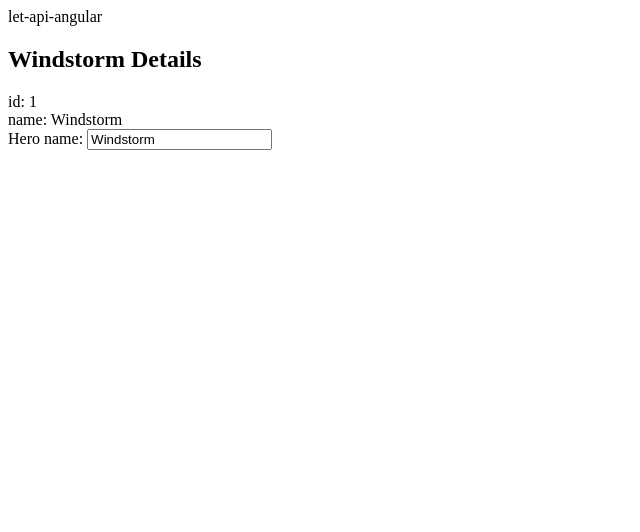
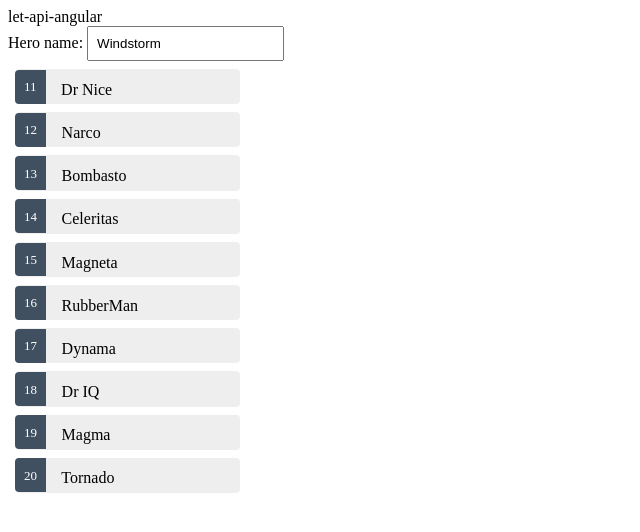
Before and after one commit to bnmghjtyu0/let-api-angular, an Angular app: page / in a window 1280 px wide. Shown: the top 532 px of the page, without its empty margins (0-640 px from the left). Built offline with nearby package versions, Linux system fonts and the light colour scheme.

Commit message:
chore: for loop, event, class binding

```diff
--- a/src/app/heroes/heroes.component.html
+++ b/src/app/heroes/heroes.component.html
@@ -1,8 +1,18 @@
 <div>
-  <h2>{{ hero.name }} Details</h2>
-  <div><span>id: </span>{{ hero.id }}</div>
-  <div><span>name: </span>{{ hero.name }}</div>
+  <div *ngIf="selectedHero">
+    <h2>{{ selectedHero.name | uppercase }} Details</h2>
+    <div><span>id: </span>{{ selectedHero.id }}</div>
+  </div>
 
   <label for="name">Hero name: </label>
   <input id="name" [(ngModel)]="hero.name" placeholder="name" />
+  <ul class="heroes">
+    <li
+      *ngFor="let hero of heroes"
+      (click)="onSelect(hero)"
+      [class.selected]="hero === selectedHero"
+    >
+      <span class="badge">{{ hero.id }}</span> {{ hero.name }}
+    </li>
+  </ul>
 </div>
--- a/src/app/heroes/heroes.component.scss
+++ b/src/app/heroes/heroes.component.scss
@@ -0,0 +1,52 @@
+/* HeroesComponent's private CSS styles */
+.heroes {
+  margin: 0 0 2em 0;
+  list-style-type: none;
+  padding: 0;
+  width: 15em;
+}
+.heroes li {
+  cursor: pointer;
+  position: relative;
+  left: 0;
+  background-color: #EEE;
+  margin: .5em;
+  padding: .3em 0;
+  height: 1.6em;
+  border-radius: 4px;
+}
+.heroes li:hover {
+  color: #2c3a41;
+  background-color: #e6e6e6;
+  left: .1em;
+}
+.heroes li.selected {
+  background-color: black;
+  color: white;
+}
+.heroes li.selected:hover {
+  background-color: #505050;
+  color: white;
+}
+.heroes li.selected:active {
+  background-color: black;
+  color: white;
+}
+.heroes .badge {
+  display: inline-block;
+  font-size: small;
+  color: white;
+  padding: 0.8em 0.7em 0 0.7em;
+  background-color:#405061;
+  line-height: 1em;
+  position: relative;
+  left: -1px;
+  top: -4px;
+  height: 1.8em;
+  margin-right: .8em;
+  border-radius: 4px 0 0 4px;
+}
+
+input {
+  padding: .5rem;
+}
--- a/src/app/heroes/heroes.component.ts
+++ b/src/app/heroes/heroes.component.ts
@@ -1,5 +1,6 @@
 import { Component, OnInit } from '@angular/core';
 import { Hero } from '../hero';
+import { HEROES } from '../mock-heroes';
 
 @Component({
   selector: 'app-heroes',
@@ -14,5 +15,14 @@
     name: 'Windstorm',
   };
 
+  heroes = HEROES;
+
+  selectedHero?: Hero;
+
+  onSelect(hero: Hero): void {
+    console.log(hero)
+    this.selectedHero = hero;
+  }
+
   ngOnInit(): void {}
 }
--- /dev/null
+++ b/src/app/mock-heroes.ts
@@ -0,0 +1,14 @@
+import { Hero } from './hero';
+
+export const HEROES: Hero[] = [
+  { id: 11, name: 'Dr Nice' },
+  { id: 12, name: 'Narco' },
+  { id: 13, name: 'Bombasto' },
+  { id: 14, name: 'Celeritas' },
+  { id: 15, name: 'Magneta' },
+  { id: 16, name: 'RubberMan' },
+  { id: 17, name: 'Dynama' },
+  { id: 18, name: 'Dr IQ' },
+  { id: 19, name: 'Magma' },
+  { id: 20, name: 'Tornado' },
+];
```
